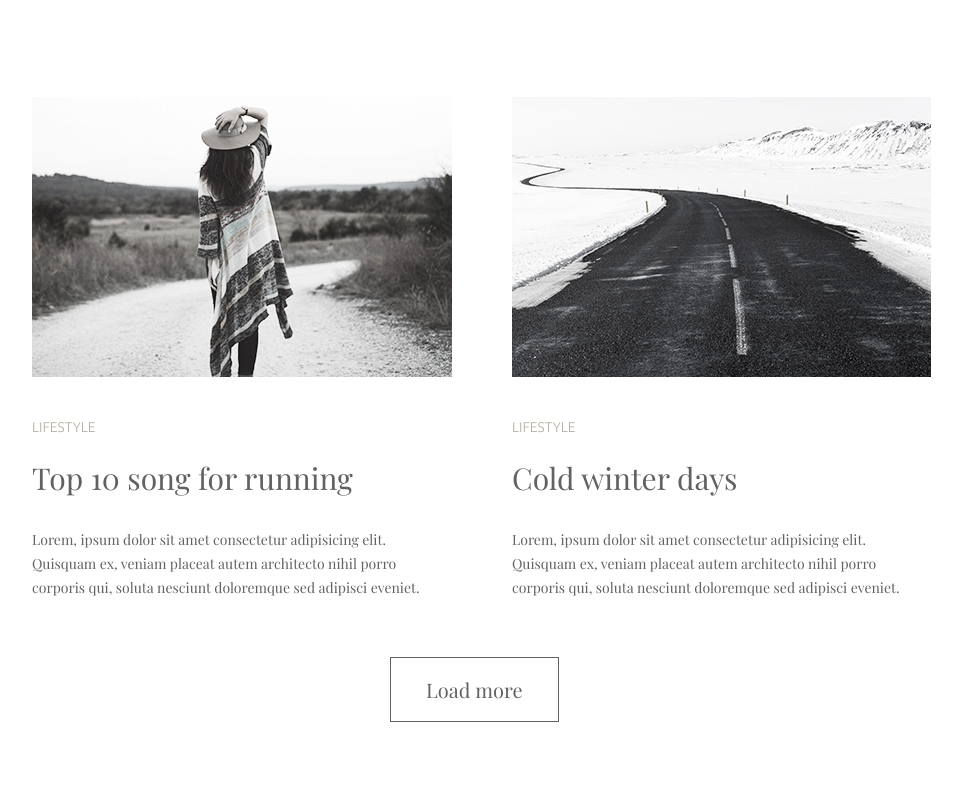
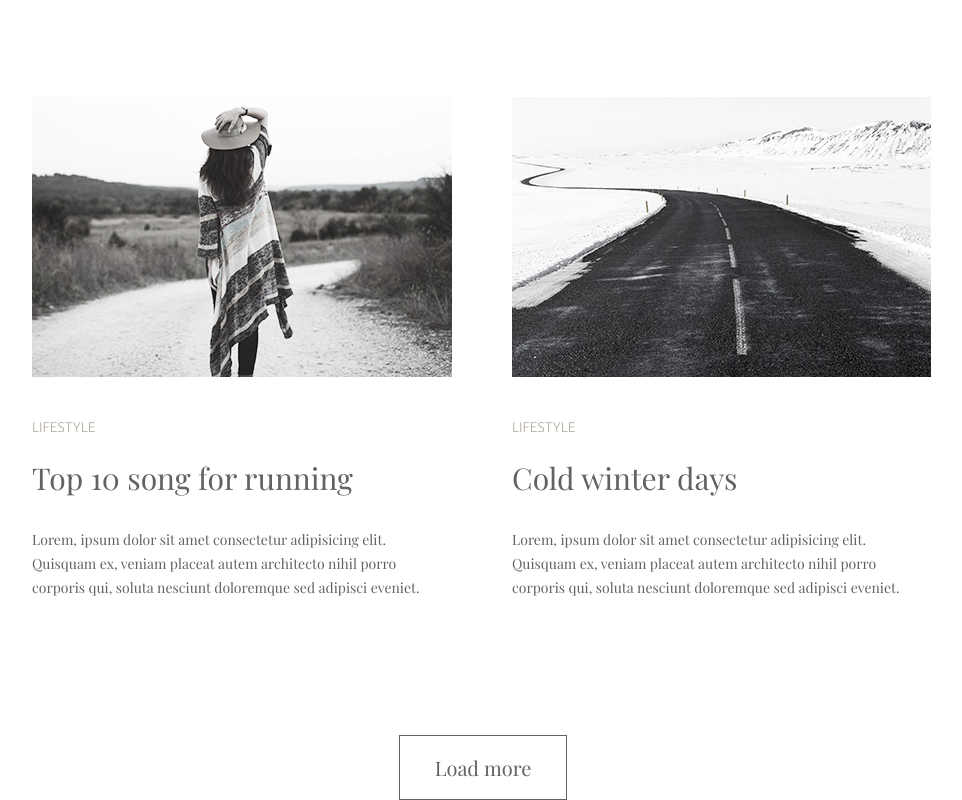
Before and after one commit to Puvel/goit-fe-course, a plain HTML site: page html-css/module-3/index.html in a window 1280 px wide. Shown: the part 1386-2186 px from the top of the page, without its empty margins (157-1119 px from the left). Before the commit the page ends 2108 px from the top, so only its background shows below. Drawn offline with nearby package versions, Linux system fonts and the light colour scheme.

Commit message:
minor fixes

```diff
--- a/html-css/module-3/css/style.css
+++ b/html-css/module-3/css/style.css
@@ -73,9 +73,6 @@ body {
   margin-right: 0;
 }
 
-.team-list :nth-child(n + 5) {
-  margin-bottom: 0;
-}
 
 .team-list img {
   margin-bottom: 30px;
@@ -112,7 +109,6 @@ body {
 }
 
 .main-btn {
-  margin: 52px 0 0 358px;
   padding: 20px 35px;
   background-color: #ffffff;
   border: 1px solid #626262;
@@ -120,4 +116,6 @@ body {
   font-family: "Playfair Display", "Times New Roman", serif;
   font-size: 20px;
   cursor: pointer;
+  display: block;
+  margin: 0 auto;
 }
```
